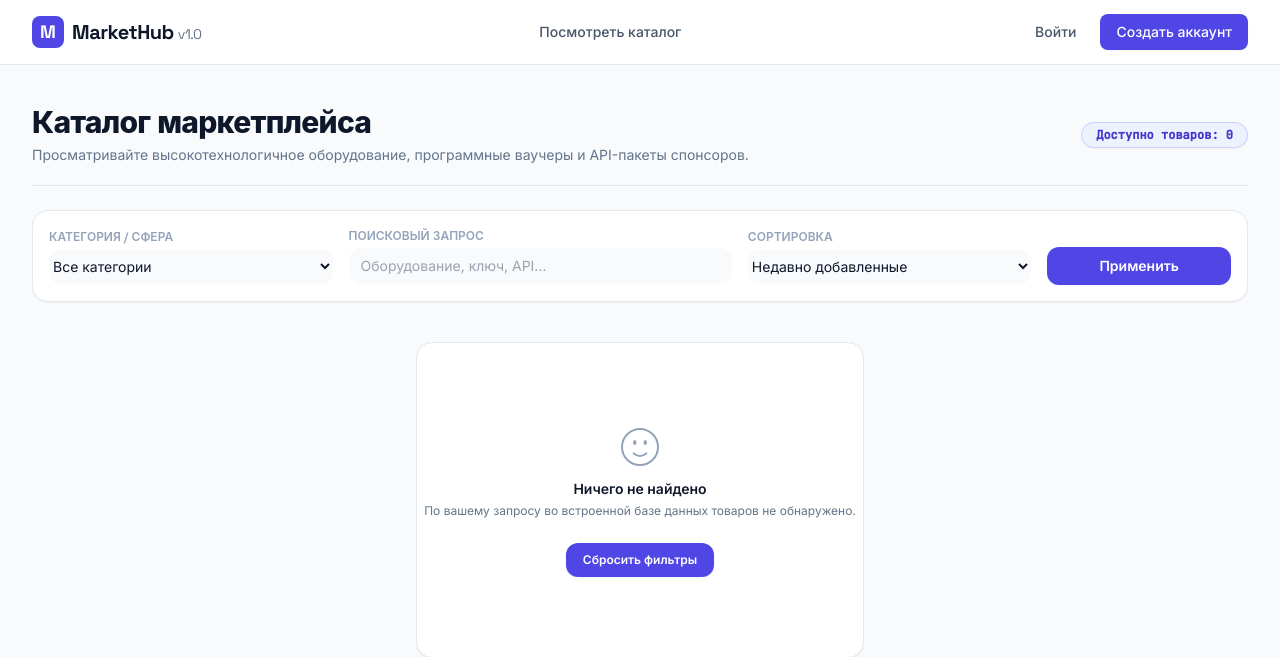
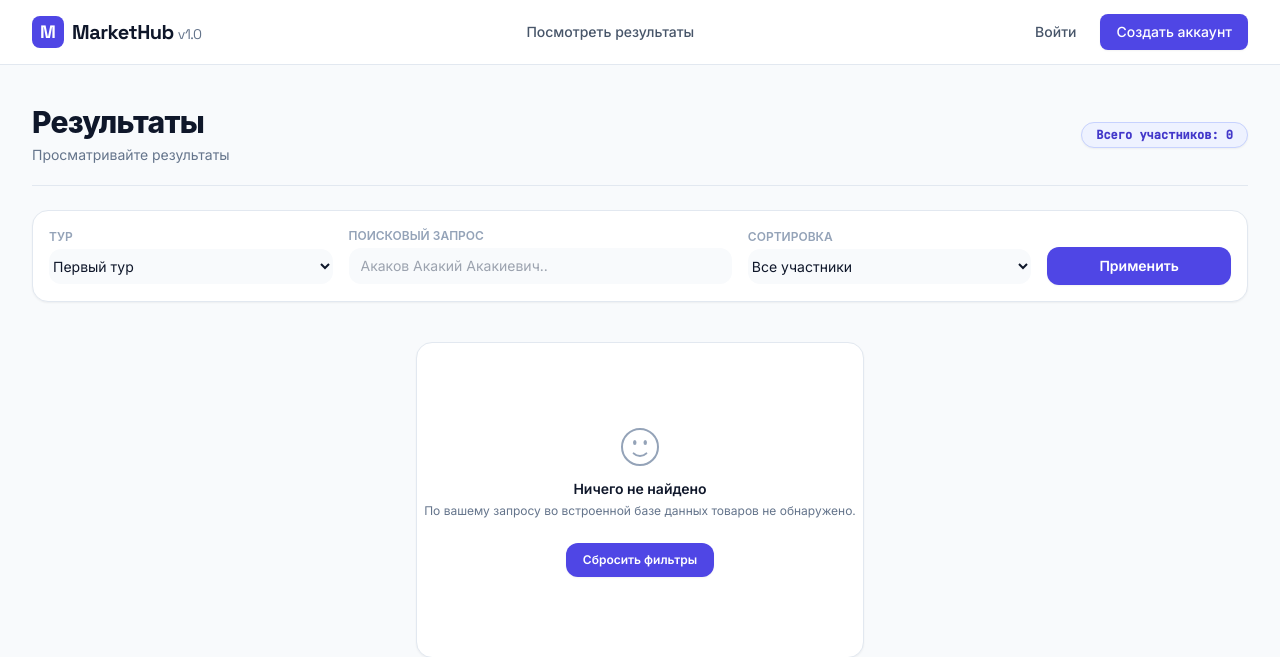
Before and after one commit to forschslv/fackaton, a Flask app: page /catalog in a window 1280 px wide. Shown: the top 657 px of the page. Run offline with Flask 3, Linux system fonts and the light colour scheme; some libraries are stand-ins or nearby versions.

Commit message:
бавлададв

```diff
--- a/templates/base.html
+++ b/templates/base.html
@@ -68,11 +68,11 @@
 
                 <!-- Center Section: Navigation -->
                 <nav class="hidden md:flex items-center space-x-6">
-                    <a href="{{ url_for('catalog') }}" class="text-neutral-600 hover:text-neutral-900 font-medium text-sm transition-colors">Посмотреть каталог</a>
+                    <a href="{{ url_for('catalog') }}" class="text-neutral-600 hover:text-neutral-900 font-medium text-sm transition-colors">Посмотреть результаты</a>
                     {% if session.get('user_id') %}
                         <a href="{{ url_for('messenger') }}" class="text-indigo-600 hover:text-indigo-800 font-semibold text-sm transition-colors flex items-center space-x-1">
                             <span>💬 Мессенджер</span>
-                        </a>
+                        </a>s
                     {% endif %}
                     {% if session.get('role') == 'Seller' %}
                         <a href="{{ url_for('seller_dashboard') }}" class="text-indigo-600 hover:text-indigo-800 font-medium text-sm transition-colors">Кабинет продавца</a>
--- a/templates/catalog.html
+++ b/templates/catalog.html
@@ -9,15 +9,41 @@
         <!-- Grid Header Section -->
         <div class="border-b border-neutral-200 pb-5 flex flex-col md:flex-row md:items-center md:justify-between space-y-4 md:space-y-0">
             <div>
-                <h1 class="text-3xl font-display font-extrabold tracking-tight text-neutral-900">Каталог маркетплейса</h1>
-                <p class="text-sm text-neutral-500 mt-1">Просматривайте высокотехнологичное оборудование, программные ваучеры и API-пакеты спонсоров.</p>
+                <h1 class="text-3xl font-display font-extrabold tracking-tight text-neutral-900">Результаты</h1>
+                <p class="text-sm text-neutral-500 mt-1">Просматривайте результаты</p>
             </div>
 
             <!-- Items Counter Badge -->
             <span class="inline-flex self-start md:self-center items-center px-3.5 py-1 rounded-full text-xs font-semibold font-mono bg-indigo-50 text-indigo-700 border border-indigo-200 shadow-sm">
-                Доступно товаров: {{ products|length }}
+                Всего участников: {{ products|length }}
             </span>
         </div>
+
+
+
+
+<!--        <div class="mt-6 bg-white p-4 rounded-2xl border border-neutral-200 shadow-sm">-->
+<!--            <form action="{{ url_for('catalog') }}" method="GET" class="grid grid-cols-1 md:grid-cols-12 gap-4 items-center">-->
+
+<!--                &lt;!&ndash; Category Select Filter (Keep active_category persistent) &ndash;&gt;-->
+<!--                <div class="col-span-1 md:col-span-3">-->
+<!--                    <label class="block text-xs font-semibold uppercase text-neutral-400 font-display mb-1">Регионы</label>-->
+<!--                    <select name="category" class="block w-full border-neutral-200 rounded-xl text-sm bg-neutral-50 py-2 focus:ring-indigo-500 focus:border-indigo-500">-->
+<!--                        &lt;!&ndash;<option value="">Выберите регион</option>&ndash;&gt;-->
+<!--                        {% for cat in ["Москва", "Санкт-Петербург"] %}-->
+<!--                            <option value="{{ cat }}" {% if active_category == cat %}selected{% endif %}>{{cat}}-->
+<!--                            </option>-->
+
+<!--                        {% endfor %}-->
+<!--                    </select>-->
+<!--                </div>-->
+<!--            </form>-->
+<!--        </div>-->
+
+
+
+
+
 
         <!-- Filter bar / search + sort values -->
         <div class="mt-6 bg-white p-4 rounded-2xl border border-neutral-200 shadow-sm">
@@ -25,12 +51,13 @@
 
                 <!-- Category Select Filter (Keep active_category persistent) -->
                 <div class="col-span-1 md:col-span-3">
-                    <label class="block text-xs font-semibold uppercase text-neutral-400 font-display mb-1">Категория / Сфера</label>
+                    <label class="block text-xs font-semibold uppercase text-neutral-400 font-display mb-1">Тур</label>
                     <select name="category" class="block w-full border-neutral-200 rounded-xl text-sm bg-neutral-50 py-2 focus:ring-indigo-500 focus:border-indigo-500">
-                        <option value="">Все категории</option>
-                        {% for cat in categories %}
+                        <!--<option value="">Номер тура-->
+                        </option>
+                        {% for cat in ["Первый тур", "Второй тур"] %}
                             <option value="{{ cat }}" {% if active_category == cat %}selected{% endif %}>
-                                {% if 'Hard' in cat %}Аппаратное обеспечение{% elif 'API' in cat %}Услуги и API{% else %}Учетные записи хакеров{% endif %}
+                                {{cat}}
                             </option>
                         {% endfor %}
                     </select>
@@ -39,17 +66,21 @@
                 <!-- Text Search block -->
                 <div class="col-span-1 md:col-span-4">
                     <label class="block text-xs font-semibold uppercase text-neutral-400 font-display mb-1">Поисковый запрос</label>
-                    <input type="text" name="q" value="{{ search_query }}" placeholder="Оборудование, ключ, API..." class="block w-full border-neutral-200 rounded-xl text-sm bg-neutral-50 py-2 focus:ring-indigo-500 focus:border-indigo-500 pl-3">
+                    <input type="text" name="q" value="{{ search_query }}" placeholder="Акаков Акакий Акакиевич.." class="block w-full border-neutral-200 rounded-xl text-sm bg-neutral-50 py-2 focus:ring-indigo-500 focus:border-indigo-500 pl-3">
                 </div>
 
                 <!-- Sorting Criteria -->
                 <div class="col-span-1 md:col-span-3">
                     <label class="block text-xs font-semibold uppercase text-neutral-400 font-display mb-1">Сортировка</label>
                     <select name="sort" class="block w-full border-neutral-200 rounded-xl text-sm bg-neutral-50 py-2 focus:ring-indigo-500 focus:border-indigo-500">
-                        <option value="default" {% if sort_by == 'default' or not sort_by %}selected{% endif %}>Недавно добавленные</option>
-                        <option value="price_asc" {% if sort_by == 'price_asc' %}selected{% endif %}>Цена: от дешевых к дорогим</option>
-                        <option value="price_desc" {% if sort_by == 'price_desc' %}selected{% endif %}>Цена: от дорогих к дешевым</option>
-                        <option value="stock_desc" {% if sort_by == 'stock_desc' %}selected{% endif %}>По количеству в наличии</option>
+                        <option value="default" {% if sort_by == 'default' or not sort_by %}selected{% endif %}>Все участники</option>
+                        <option value="price_asc" {% if sort_by == 'price_asc' %}selected{% endif %}>11 класс</option>
+                        <option value="price_desc" {% if sort_by == 'price_desc' %}selected{% endif %}>10 класс</option>
+                        <option value="stock_desc" {% if sort_by == 'stock_desc' %}selected{% endif %}>9 класс</option>
+                        <option value="price_desc" {% if sort_by == 'price_desc' %}selected{% endif %}>10 класс и младше</option>
+                        <option value="stock_desc" {% if sort_by == 'stock_desc' %}selected{% endif %}>9 класс и младше</option>
+                        <option value="stock_desc" {% if sort_by == 'stock_desc' %}selected{% endif %}>8 класс и младше</option>
+
                     </select>
                 </div>
 
```
